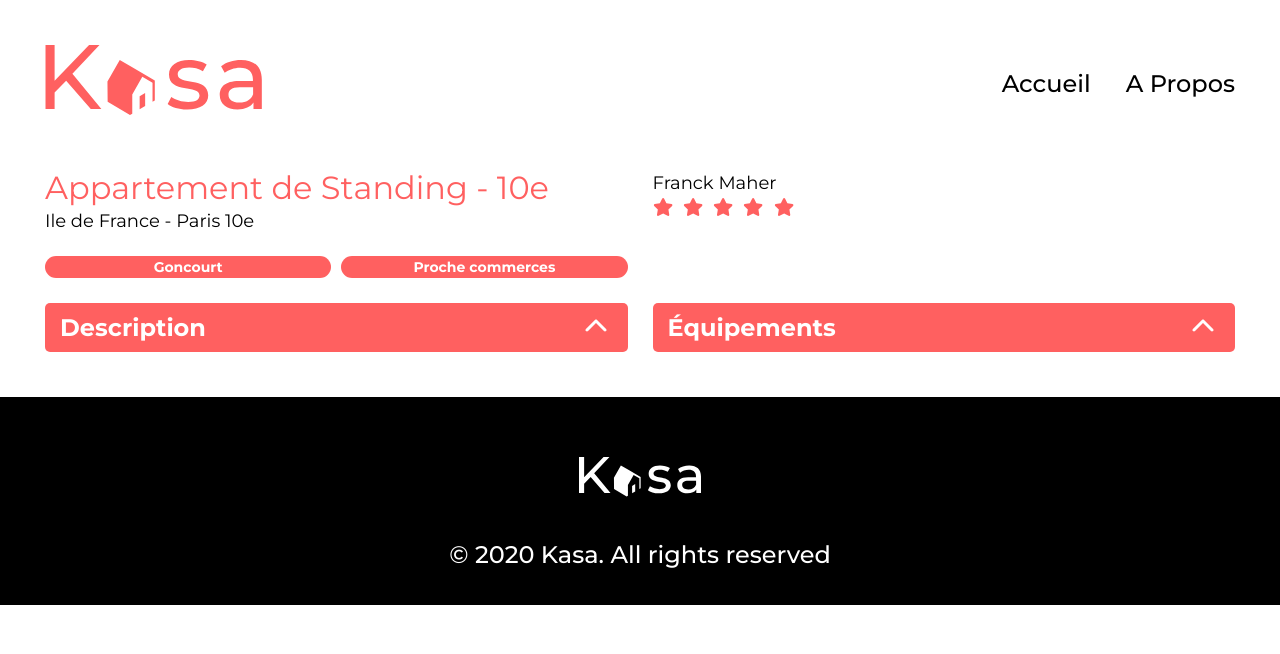
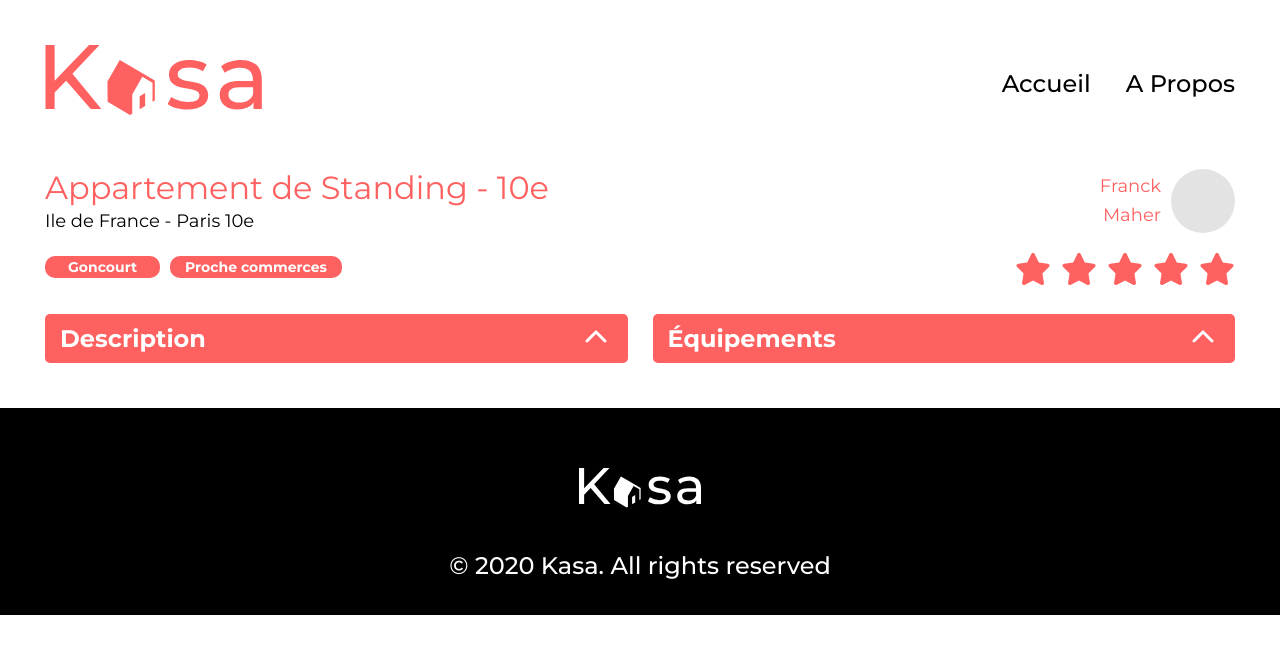
Before and after one commit to Jean-Baptiste-Paris/OC-Kasa, a React (Create React App) app: page /logement/0979876d in a window 1280 px wide. Shown: the top 654 px of the page. Built offline with nearby package versions, Linux system fonts and the light colour scheme.

Commit message:
Update Host and Rating styles

```diff
--- a/src/components/InfoLogement/Host.jsx
+++ b/src/components/InfoLogement/Host.jsx
@@ -1,7 +1,13 @@
 function Host({ name }) {
+  const [firstName, lastName] = name.split(" ")
+
   return (
     <div className="host">
-      <p className="host__name">{name}</p>
+      <p className="host__name">
+        <span className="host__firstname">{firstName}</span>
+        <br />
+        <span className="host__lastname">{lastName}</span>
+      </p>
       <div className="host__picture"></div>
     </div>
   )
--- a/src/components/InfoLogement/index.jsx
+++ b/src/components/InfoLogement/index.jsx
@@ -6,7 +6,7 @@ import "./styles.scss"
 function InfoLogement({ title, location, tags, host, rating, className }) {
   return (
     <div className={`info-logement ${className}`}>
-      <div>
+      <div className="info-logement__block block1">
         <h1 className="info-logement__title">
           {title ? title : "Fiche logement"}
         </h1>
@@ -17,7 +17,7 @@ function InfoLogement({ title, location, tags, host, rating, className }) {
           ))}
         </div>
       </div>
-      <div>
+      <div className="info-logement__block block2">
         <Host name={host.name} />
         <Rating rating={rating} />
       </div>
--- a/src/components/InfoLogement/styles.scss
+++ b/src/components/InfoLogement/styles.scss
@@ -1,40 +1,66 @@
 $color-greyed: var(--color-grey2, lightgrey);
 $color-main: var(--color-main, orange);
 $color-light: var(--color-light, white);
-$gap: calc(var(--site-gap, 20px) - 5px);
+$block-gap: calc(var(--site-gap, 20px) - 5px);
+$rounded-sm: 10px;
 $rounded: 100rem;
 
 .info-logement {
+  &__block {
+    display: flex;
+    flex-direction: column;
+  }
+
   &__title {
     font-size: 2rem;
     line-height: 1.2;
     color: $color-main;
   }
 
-  &__location {
-  }
-
   &__tags {
     display: flex;
-    justify-content: stretch;
     gap: 10px;
-    padding-top: $gap;
+    padding-top: $block-gap;
     font-size: 14px;
     font-weight: 700;
     color: $color-light;
 
     .tag {
       background-color: $color-main;
-      border-radius: $rounded;
-      padding-inline: 5px;
-      width: 100%;
+      border-radius: $rounded-sm;
+      padding-inline: 15px;
+      min-width: 115px;
       text-align: center;
     }
   }
 
+  .host {
+    display: flex;
+    justify-content: flex-end;
+    align-items: center;
+    color: $color-main;
+
+    &__name {
+      text-align: right;
+      padding-inline-end: 10px;
+    }
+
+    &__picture {
+      width: 64px;
+      aspect-ratio: 1/1;
+      border-radius: $rounded;
+      background-color: $color-greyed;
+    }
+  }
+
   .rating {
+    align-self: flex-end;
+    padding-top: $block-gap;
     display: flex;
     gap: 10px;
+    padding-bottom: 0.25rem;
+    font-size: 2rem;
+
     &__icon {
       color: $color-greyed;
 
```
